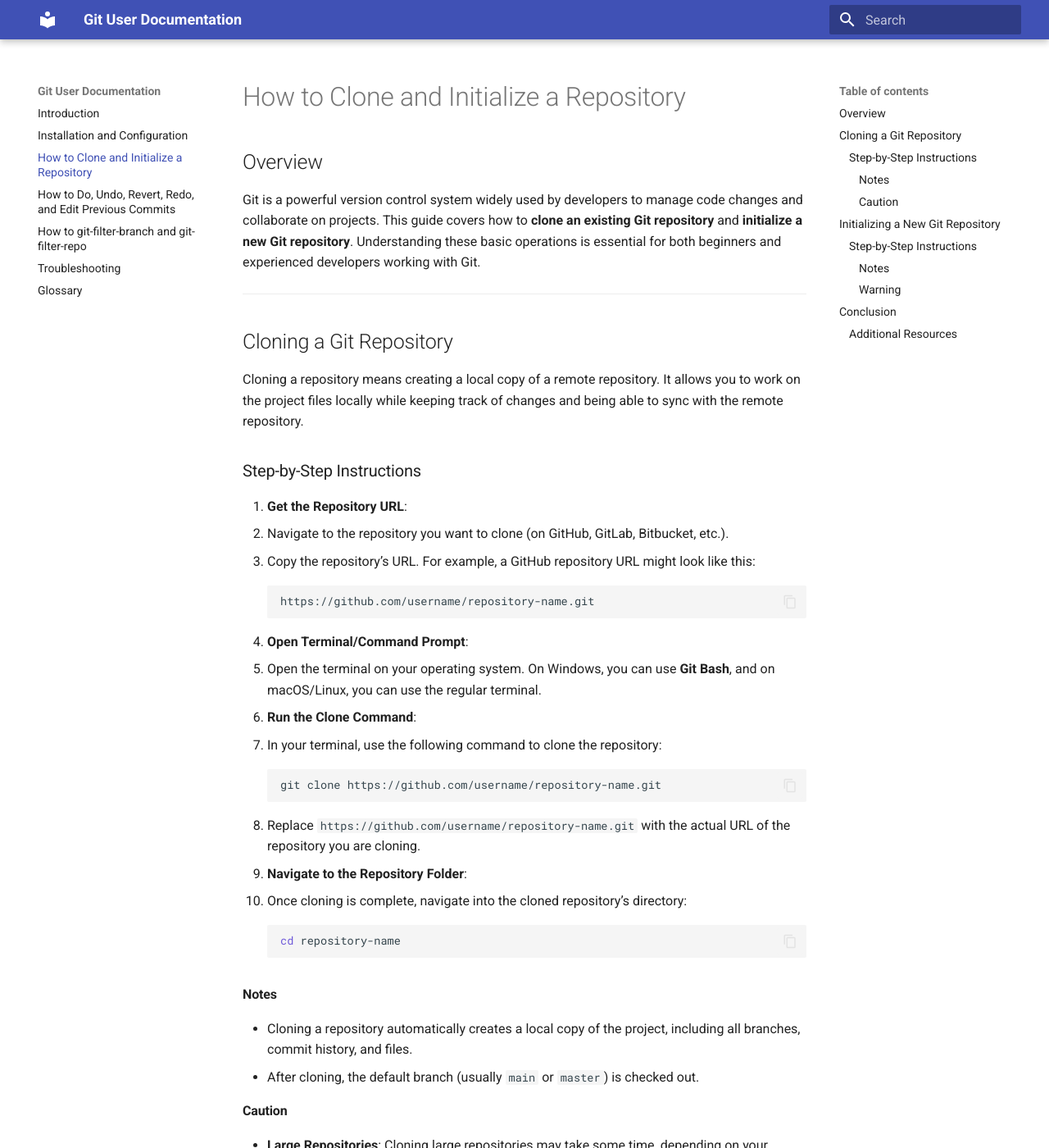
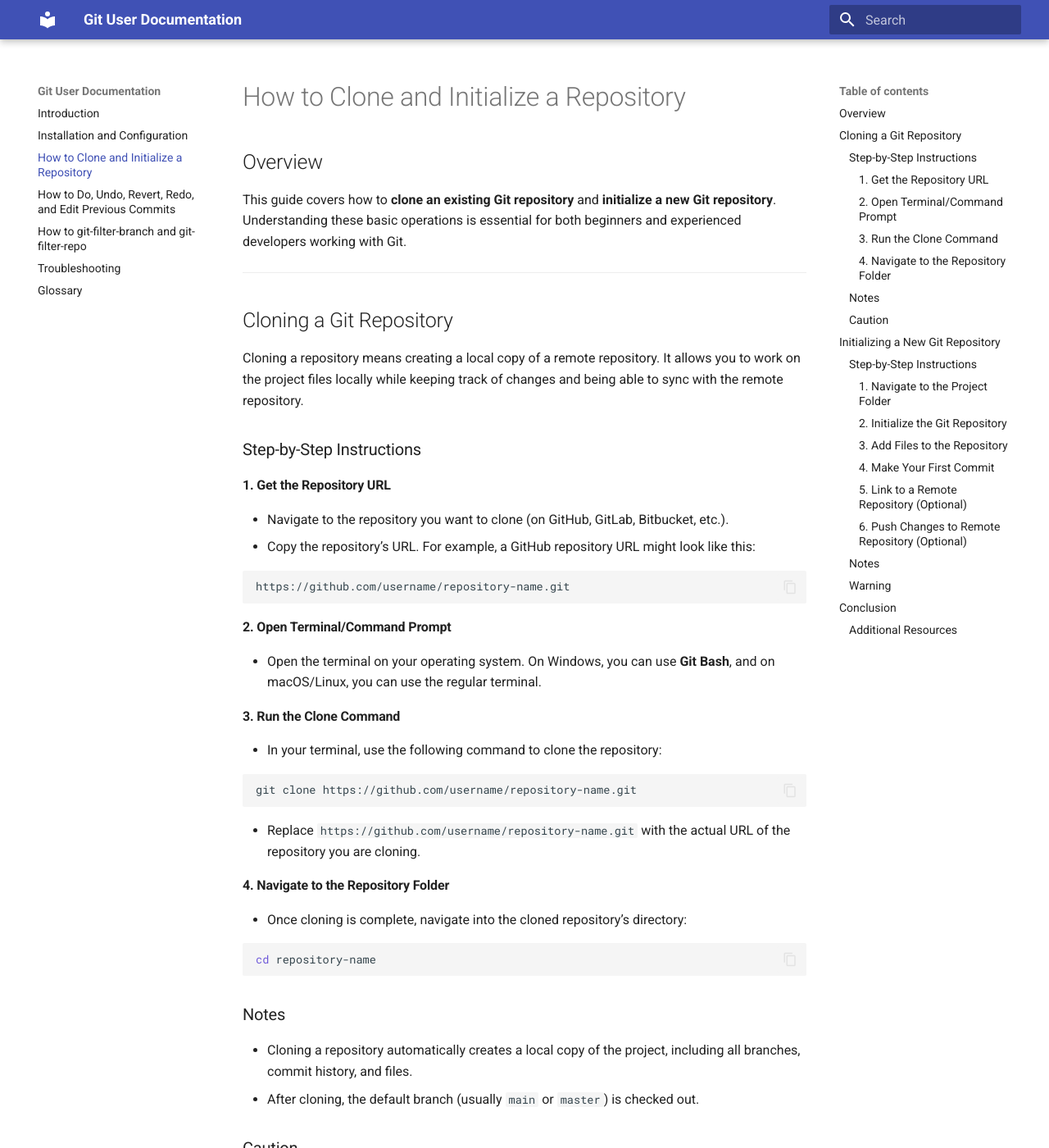
Before and after one commit to BCIT-203/COMM-2216-User-Documentation-Assignment, an MkDocs documentation site: the page built from docs/2-repository.md, in a window 1280 px wide and 1400 px high. Shown: the whole window at 82% size. Built offline with MkDocs 1.6.1 and Material for MkDocs 9.7.7, drawn with Linux system fonts in a browser that asks for light colours.

Commit message:
update repository

````diff
--- a/docs/2-repository.md
+++ b/docs/2-repository.md
@@ -2,7 +2,7 @@
 
 ## Overview
 
-Git is a powerful version control system widely used by developers to manage code changes and collaborate on projects. This guide covers how to **clone an existing Git repository** and **initialize a new Git repository**. Understanding these basic operations is essential for both beginners and experienced developers working with Git.
+This guide covers how to **clone an existing Git repository** and **initialize a new Git repository**. Understanding these basic operations is essential for both beginners and experienced developers working with Git.
 
 ---
 
@@ -12,39 +12,43 @@ Cloning a repository means creating a local copy of a remote repository. It allo
 
 ### Step-by-Step Instructions
 
-1. **Get the Repository URL**:
-   - Navigate to the repository you want to clone (on GitHub, GitLab, Bitbucket, etc.).
-   - Copy the repository’s URL. For example, a GitHub repository URL might look like this:
+#### 1. **Get the Repository URL**
 
-     ```
-     https://github.com/username/repository-name.git
-     ```
+- Navigate to the repository you want to clone (on GitHub, GitLab, Bitbucket, etc.).
+- Copy the repository’s URL. For example, a GitHub repository URL might look like this:
 
-2. **Open Terminal/Command Prompt**:
-   - Open the terminal on your operating system. On Windows, you can use **Git Bash**, and on macOS/Linux, you can use the regular terminal.
+```
+https://github.com/username/repository-name.git
+```
 
-3. **Run the Clone Command**:
-   - In your terminal, use the following command to clone the repository:
+#### 2. **Open Terminal/Command Prompt**
 
-     ```bash
-     git clone https://github.com/username/repository-name.git
-     ```
+- Open the terminal on your operating system. On Windows, you can use **Git Bash**, and on macOS/Linux, you can use the regular terminal.
 
-   - Replace `https://github.com/username/repository-name.git` with the actual URL of the repository you are cloning.
+#### 3. **Run the Clone Command**
 
-4. **Navigate to the Repository Folder**:
-   - Once cloning is complete, navigate into the cloned repository’s directory:
+- In your terminal, use the following command to clone the repository:
 
-     ```bash
-     cd repository-name
-     ```
+```bash
+git clone https://github.com/username/repository-name.git
+```
 
-#### Notes
+- Replace `https://github.com/username/repository-name.git` with the actual URL of the repository you are cloning.
+
+#### 4. **Navigate to the Repository Folder**
+
+- Once cloning is complete, navigate into the cloned repository’s directory:
+
+```bash
+cd repository-name
+```
+
+### Notes
 
 - Cloning a repository automatically creates a local copy of the project, including all branches, commit history, and files.
 - After cloning, the default branch (usually `main` or `master`) is checked out.
 
-#### Caution
+### Caution
 
 - **Large Repositories**: Cloning large repositories may take some time, depending on your internet connection and the size of the project.
 
@@ -56,58 +60,64 @@ If you want to start a new project or version control an existing project, you c
 
 ### Step-by-Step Instructions
 
-1. **Navigate to the Project Folder**:
-   - Open your terminal or command prompt and navigate to the directory of your project:
+#### 1. **Navigate to the Project Folder**
 
-     ```bash
-     cd /path/to/your/project
-     ```
+- Open your terminal or command prompt and navigate to the directory of your project:
 
-2. **Initialize the Git Repository**:
-   - Run the following command to initialize a new Git repository:
+```bash
+cd /path/to/your/project
+```
 
-     ```bash
-     git init
-     ```
+#### 2. **Initialize the Git Repository**
 
-   - This creates a `.git` directory in your project, which is where Git tracks changes and stores metadata for version control.
+- Run the following command to initialize a new Git repository:
 
-3. **Add Files to the Repository**:
-   - After initializing, you’ll need to add files to the repository. You can either add all files in the project folder or specify individual files:
+```bash
+git init
+```
 
-     ```bash
-     git add .
-     ```
+- This creates a `.git` directory in your project, which is where Git tracks changes and stores metadata for version control.
 
-   - This command stages all files for the next commit.
+#### 3. **Add Files to the Repository**
 
-4. **Make Your First Commit**:
-   - Commit the changes with a meaningful message:
+- After initializing, you’ll need to add files to the repository. You can either add all files in the project folder or specify individual files:
 
-     ```bash
-     git commit -m "Initial commit"
-     ```
+```bash
+git add .
+```
 
-5. **Link to a Remote Repository (Optional)**:
-   - If you want to push your local repository to a remote repository (e.g., GitHub, GitLab), link the remote repository using:
+- This command stages all files for the next commit.
 
-     ```bash
-     git remote add origin https://github.com/username/repository-name.git
-     ```
+#### 4. **Make Your First Commit**
 
-6. **Push Changes to Remote Repository (Optional)**:
-   - Push your local changes to the remote repository:
+- Commit the changes with a meaningful message:
 
-     ```bash
-     git push -u origin main
-     ```
+```bash
+git commit -m "Initial commit"
+```
 
-#### Notes
+#### 5. **Link to a Remote Repository (Optional)**
+
+- If you want to push your local repository to a remote repository (e.g., GitHub, GitLab), link the remote repository using:
+
+```bash
+git remote add origin https://github.com/username/repository-name.git
+```
+
+#### 6. **Push Changes to Remote Repository (Optional)**
+
+- Push your local changes to the remote repository:
+
+   ```bash
+   git push -u origin main
+   ```
+
+### Notes
 
 - The `git init` command only initializes a repository locally. If you want to collaborate with others or store your project online, you’ll need to link it to a remote repository.
 - You can create a new repository on GitHub, GitLab, or other platforms to host your project.
 
-#### Warning
+### Warning
 
 - **Accidental Initialization**: Be careful when running `git init` in an existing directory that you don’t intend to track with Git, as it will create a `.git` folder and start tracking changes in that folder.
 
````
